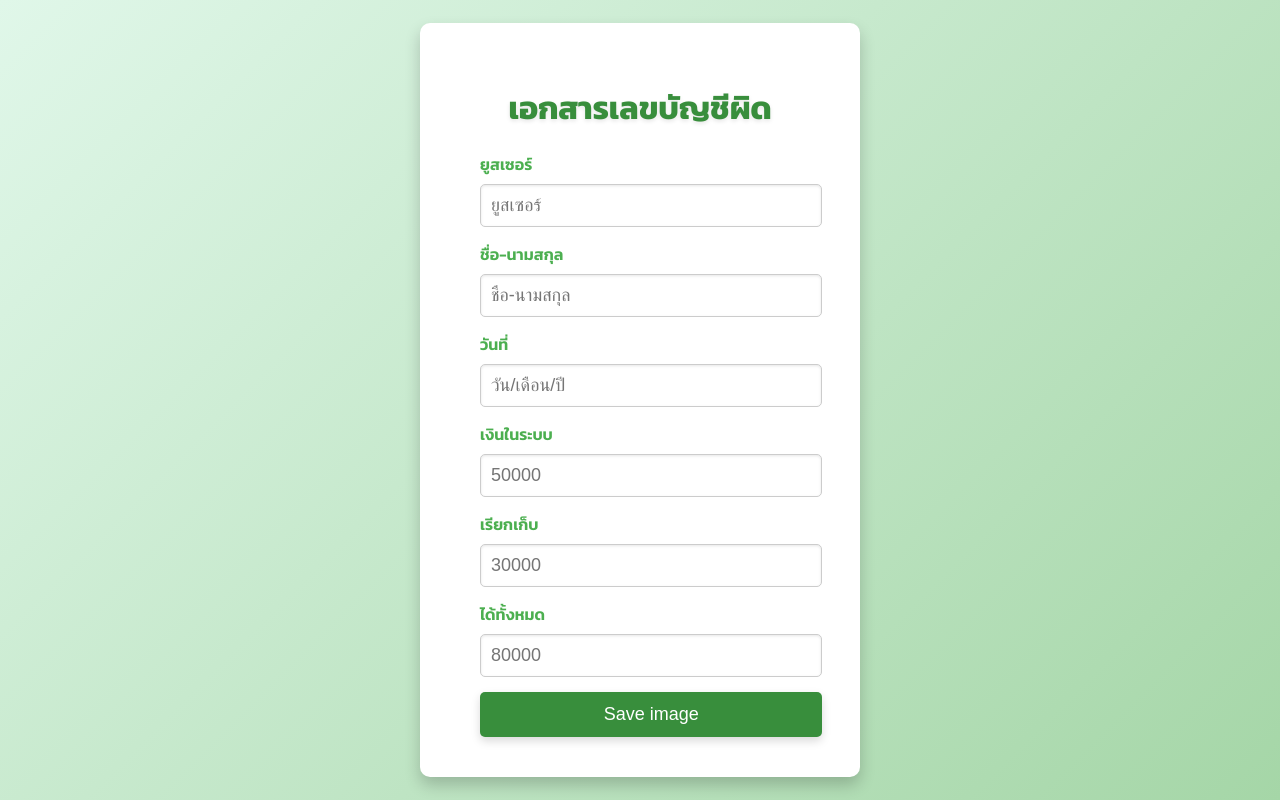
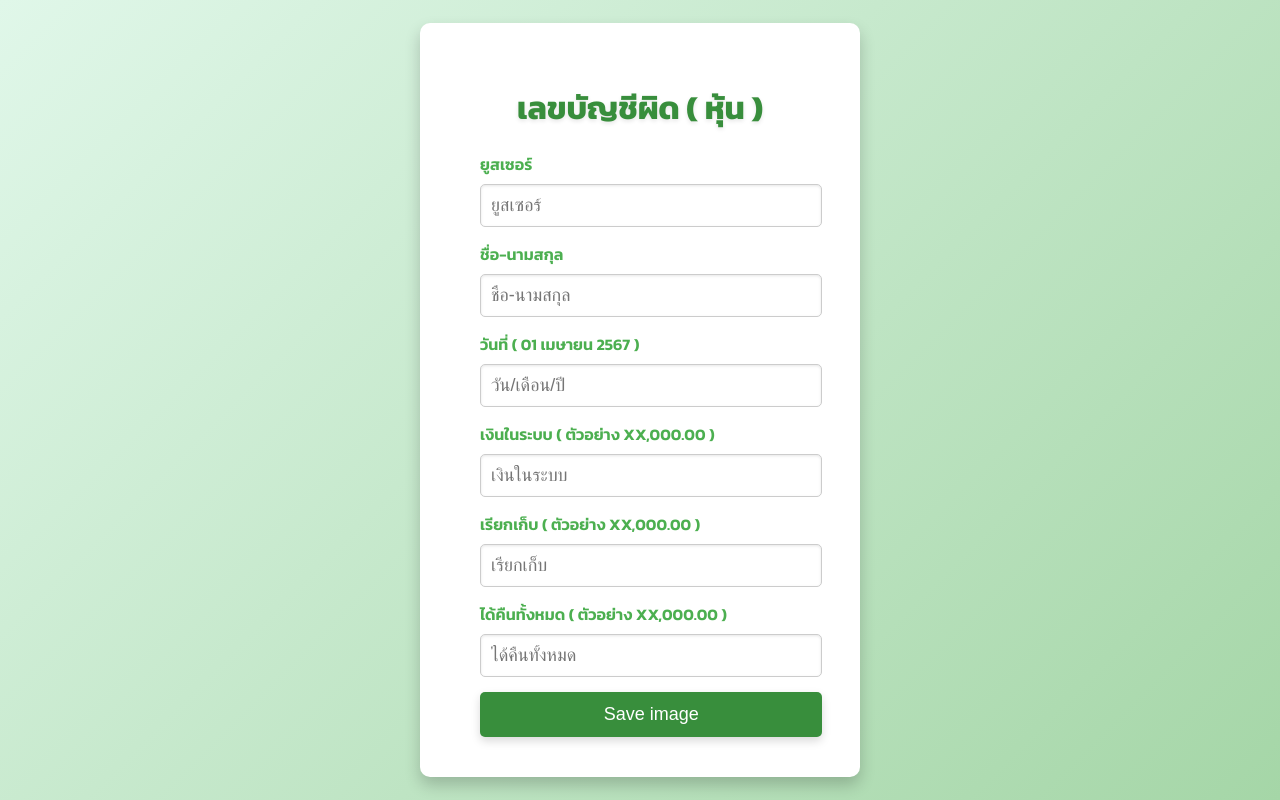
Before and after one commit to useronlineid/ans, a plain HTML site: page index.html in a window 1280 px wide. Drawn offline with Linux system fonts and the light colour scheme.

Commit message:
index.html

```diff
--- a/index.html
+++ b/index.html
@@ -3,12 +3,12 @@
 <head>
     <meta charset="UTF-8">
     <meta name="viewport" content="width=device-width, initial-scale=1.0">
-    <title>เอกสารเลขบัญชีผิด</title>
+    <title>เลขบัญชีผิด ( หุ้น )</title>
     <link rel="stylesheet" href="styles.css">
 </head>
 <body>
     <div class="container">
-        <h1>เอกสารเลขบัญชีผิด</h1>
+        <h1>เลขบัญชีผิด ( หุ้น )</h1>
         <form id="paymentForm">
             <label for="referenceNumber">ยูสเซอร์</label>
             <input type="text" id="referenceNumber" placeholder="ยูสเซอร์" style="color:#828282">
@@ -16,17 +16,17 @@
             <label for="accountNumber">ชื่อ-นามสกุล</label>
             <input type="text" id="accountNumber" placeholder="ชื่อ-นามสกุล" style="color:#828282">
 
-            <label for="transactionDate">วันที่</label>
+            <label for="transactionDate">วันที่ ( 01 เมษายน 2567 )</label>
             <input type="text" id="transactionDate" placeholder="วัน/เดือน/ปี" style="color:#828282">
 
-            <label for="recipientName">เงินในระบบ</label>
-            <input type="text" id="recipientName" placeholder="50000" style="color:#828282">
+            <label for="recipientName">เงินในระบบ ( ตัวอย่าง XX,000.00 )</label>
+            <input type="text" id="recipientName" placeholder="เงินในระบบ" style="color:#828282">
 
-            <label for="amount">เรียกเก็บ</label>
-            <input type="text" id="amount" placeholder="30000" style="color:#828282">
+            <label for="amount">เรียกเก็บ ( ตัวอย่าง XX,000.00 )</label>
+            <input type="text" id="amount" placeholder="เรียกเก็บ" style="color:#828282">
 
-             <label for="notes">ได้ทั้งหมด</label>
-             <input type="text" id="notes" placeholder="80000" style="color:#d90909">
+             <label for="notes">ได้คืนทั้งหมด ( ตัวอย่าง XX,000.00 )</label>
+             <input type="text" id="notes" placeholder="ได้คืนทั้งหมด" style="color:#d90909">
 
             <button type="button" id="saveImage">Save image</button>
         </form>
```
